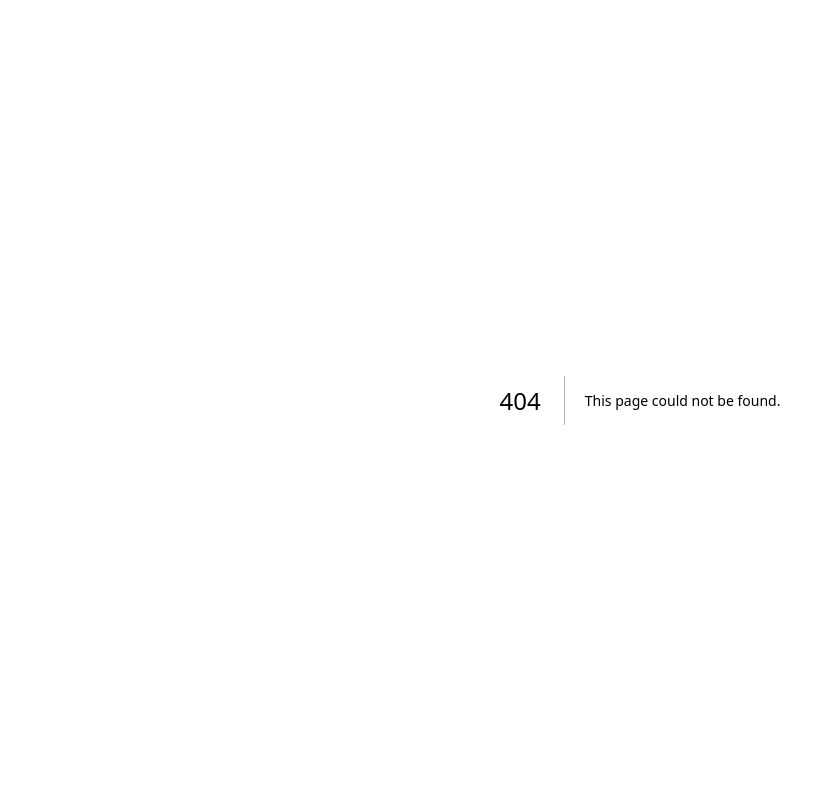
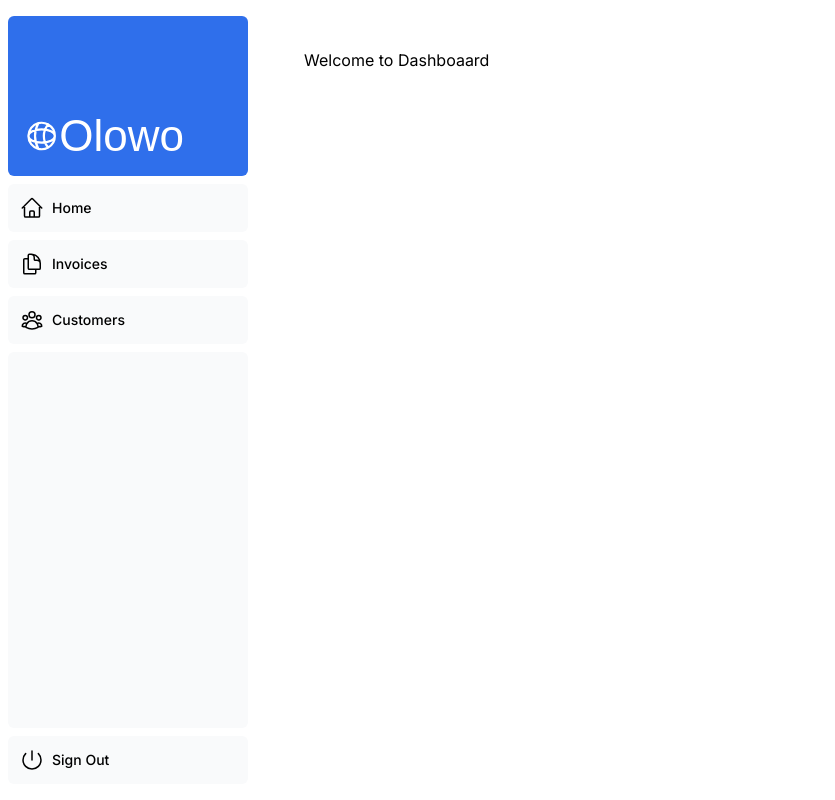
Before and after one commit to Emmanuel-Ingwe/dashboard-latest, a Next.js app: page /dashboard in a window 1280 px wide. Before the commit this address had no page. Shown: the whole page, without its empty margins (0-835 px from the left). Built offline with nearby package versions, Linux system fonts and the light colour scheme; a web font is replaced by a local one.

Commit message:
add: layout

```diff
--- /dev/null
+++ b/app/dashboard/customers/page.tsx
@@ -0,0 +1,3 @@
+export default function Page() {
+    return <p>Customers Page</p>;
+  }
--- /dev/null
+++ b/app/dashboard/invoices/page.tsx
@@ -0,0 +1,3 @@
+export default function Page() {
+    return <p>Invoices Page</p>;
+  }
--- /dev/null
+++ b/app/dashboard/layout.tsx
@@ -0,0 +1,12 @@
+import SideNav from '@/app/ui/dashboard/sidenav';
+
+export default function Layout({ children }: { children: React.ReactNode }) {
+  return (
+    <div className="flex h-screen flex-col md:flex-row md:overflow-hidden">
+      <div className="w-full flex-none md:w-64">
+        <SideNav />
+      </div>
+      <div className="flex-grow p-6 md:overflow-y-auto md:p-12">{children}</div>
+    </div>
+  );
+}
--- /dev/null
+++ b/app/dashboard/page.tsx
@@ -0,0 +1,3 @@
+export default function Page() {
+    return <p>Welcome to Dashboaard</p>;
+  }
--- a/app/page.tsx
+++ b/app/page.tsx
@@ -17,8 +17,6 @@
       {/* <div className={styles.shape} /> */}
       <div className="mt-4 flex grow flex-col gap-4 md:flex-row">
         <div className="flex flex-col justify-center gap-6 rounded-lg bg-gray-50 px-6 py-10 md:w-2/5 md:px-20">
-        <div className="relative w-0 h-0 border-l-[15px] border-r-[15px] border-b-[26px] border-l-transparent border-r-transparent border-b-black"
-        />
           <p className={`${lusitana.className}  text-xl text-gray-800 md:text-3xl md:leading-normal`}>
             <strong>Welcome to Acme.</strong> This is the example for the{' '}
             <a href="https://nextjs.org/learn/" className="text-blue-500">
@@ -46,7 +44,7 @@
             src="/hero-mobile.png"
             width={560}
             height={500}
-            className="md:hidden"
+            className="block md:hidden"
             alt="dshboard mobile version"
           />
         </div>
```
Also changed, not shown: app/layout.tsx (line endings or trailing spaces).
